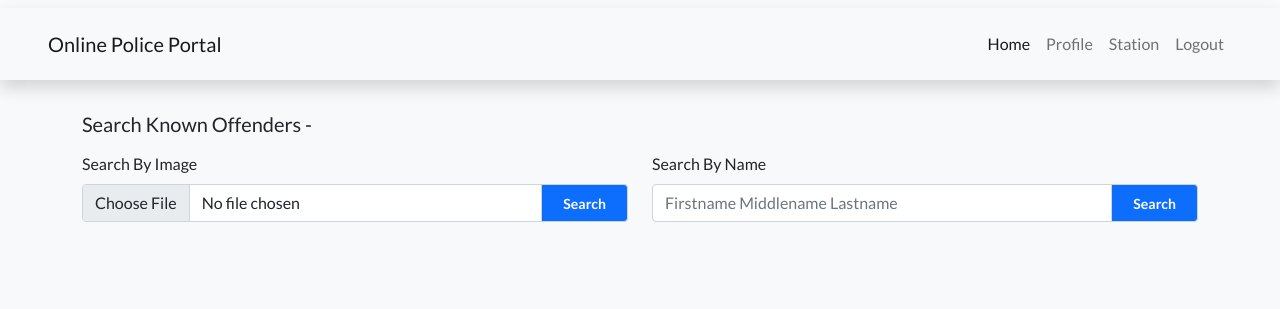
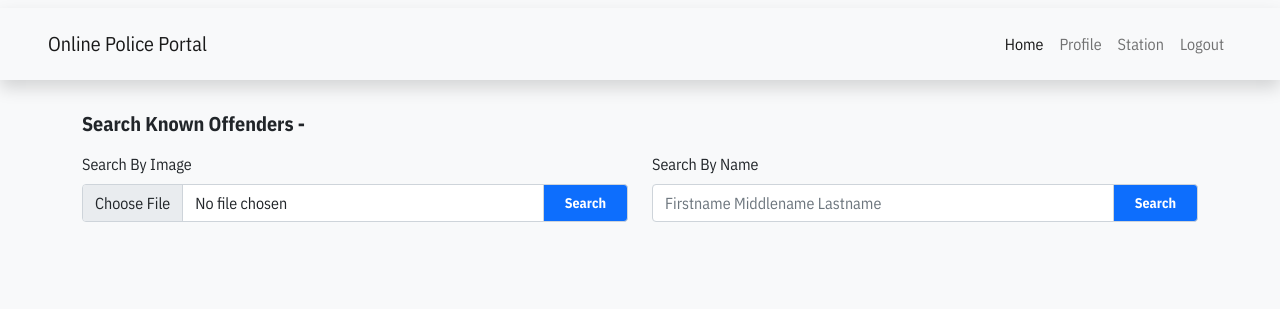
Before and after one commit to roshansk/opp-live, a Django app: page /official_app/search_offenders in a window 1280 px wide. Shown: the top 309 px of the page. Run offline with Django 3.2, Linux system fonts and the light colour scheme; some libraries are stand-ins or nearby versions.

Commit message:
FONT, USER APP_PROFILE, OFFENDER SEARCH

```diff
--- a/OPP/templates/search_known_offenders.html
+++ b/OPP/templates/search_known_offenders.html
@@ -32,7 +32,6 @@
 <script>
 
     raiseSearchByError = (msg="",type="") => {
-
     const alert =  document.querySelector('.search-by-errors');
     alert.innerHTML = "<div class='alert alert-"+type+" alert-dismissible fade show my-2' ><p><b>"+msg+"</b></p> <button type='button' class='btn-close' data-bs-dismiss='alert' aria-label='Close'></button></div>";
 
@@ -43,6 +42,26 @@
     searchByImage(e);
     } )
 
+
+    //SET LOADING SPINNER
+
+    setLoadingSpinner = (isLoading) => {
+
+        if(isLoading){
+
+           const container =  document.querySelector('.search-by-errors');
+           const wrapperDiv = document.createElement("div");
+           const spinner = "Looking for potential match....<div class='spinner-border text-primary mx-2' role='status'></div>"
+           container.classList.add('my-3');
+           wrapperDiv.innerHTML = spinner
+           container.appendChild(wrapperDiv);
+
+        }
+        else{
+            document.querySelector('.search-by-errors').innerHTML = "";
+        }
+
+    }
 
     searchByImage = (e) => {
 
@@ -67,6 +86,7 @@
     }
     else{
 
+        setLoadingSpinner(true);
         uploadToDjango(file)
     }
 
@@ -91,7 +111,7 @@
 
 
     handleResponse = (result) => {
-
+        setLoadingSpinner(false);
         if(result.match == true){
 
             if(result.offenders.length > 0){
@@ -164,7 +184,7 @@
             );
         }
         else{
-
+            setLoadingSpinner(true);
             uploadName(name);
 
         }
--- a/static/css/reset.css
+++ b/static/css/reset.css
@@ -1,4 +1,4 @@
-@import url('https://fonts.googleapis.com/css2?family=Lato:wght@400;700&display=swap');
+@import url('https://fonts.googleapis.com/css2?family=IBM+Plex+Sans+Condensed:wght@400;700&display=swap');
 
 *{
     margin: 0px;
@@ -10,10 +10,12 @@ p{
     margin: 0px 0px 0px 0px !important;
 }
 
+
 body{
-    font-family:'lato', sans-serif !important;
+    font-family:'IBM Plex Sans Condensed', sans-serif !important;
 }
 
-h1,h2,h3,h4,h5,h6{
-    font-family: 'lato',sans-serif !important;
+h1,h2,h3,h4,h5,h6,.h1,.h2,.h3,.h4,.h5,.h6{
+    font-family: 'IBM Plex Sans Condensed',sans-serif !important;
+    font-weight: 700;
 }
--- a/user_app/templates/user_app/main.html
+++ b/user_app/templates/user_app/main.html
@@ -16,7 +16,7 @@
 
                 <img src="{% static 'images/opp-logo.jpg' %}" class=" image-fluid rounded mx-auto d-block shadow" alt="" style="width: 280px;" >
 
-                <p class="mb-2 mt-3">To Protect and to Serve.</p>
+                <p class="mb-2 mt-3 h5">To Protect and to Serve.</p>
 
             </div>
 
```
Also changed, not shown: user_app/templates/user_app/profile.html (+35 -28 lines).
